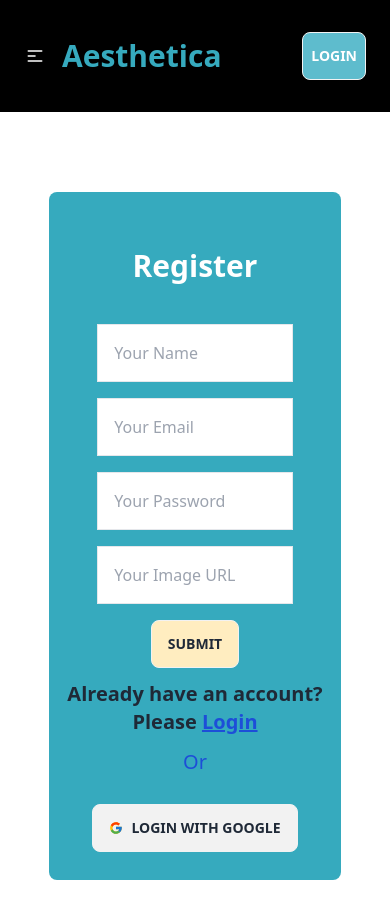
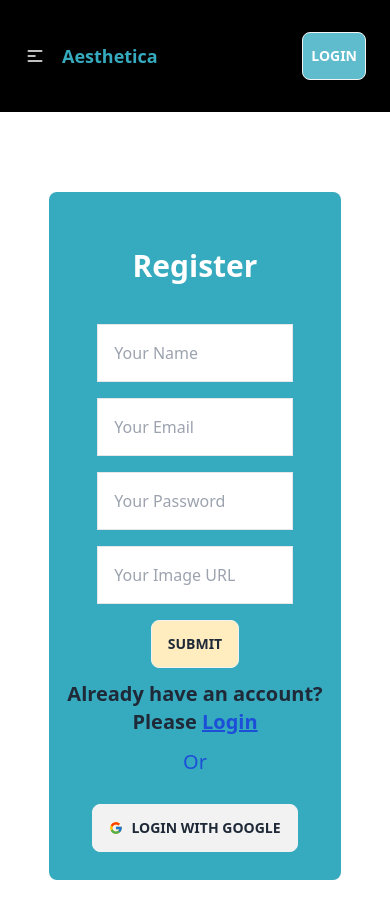
Before and after one commit to Rafiul23/glow-heaven-client-side, a React (Vite) app: page /register in a window 390 px wide. Shown: the top 918 px of the page. Built offline with nearby package versions, Linux system fonts and the light colour scheme; no server answers.

Commit message:
added responsiveness for mobile device

```diff
--- a/src/Components/Navbar.jsx
+++ b/src/Components/Navbar.jsx
@@ -56,7 +56,7 @@ const Navbar = () => {
 
                     </ul>
                 </div>
-                <a className=" text-[#36aabe] normal-case font-bold text-3xl">Aesthetica</a>
+                <a className=" text-[#36aabe] normal-case font-bold text-lg md:text-3xl">Aesthetica</a>
             </div>
             <div className="navbar-center hidden lg:flex">
                 <ul className="menu-horizontal px-1">
--- a/src/Components/ProductDetails.jsx
+++ b/src/Components/ProductDetails.jsx
@@ -41,7 +41,7 @@ const ProductDetails = () => {
     }
 
     return (
-        <div className="card card-side bg-base-100 p-4 shadow-xl">
+        <div className="card md:flex flex-col card-side bg-base-100 p-4 shadow-xl">
             <div className='flex-1'>
             <figure><img src={productImg} /></figure>
             </div>
```
